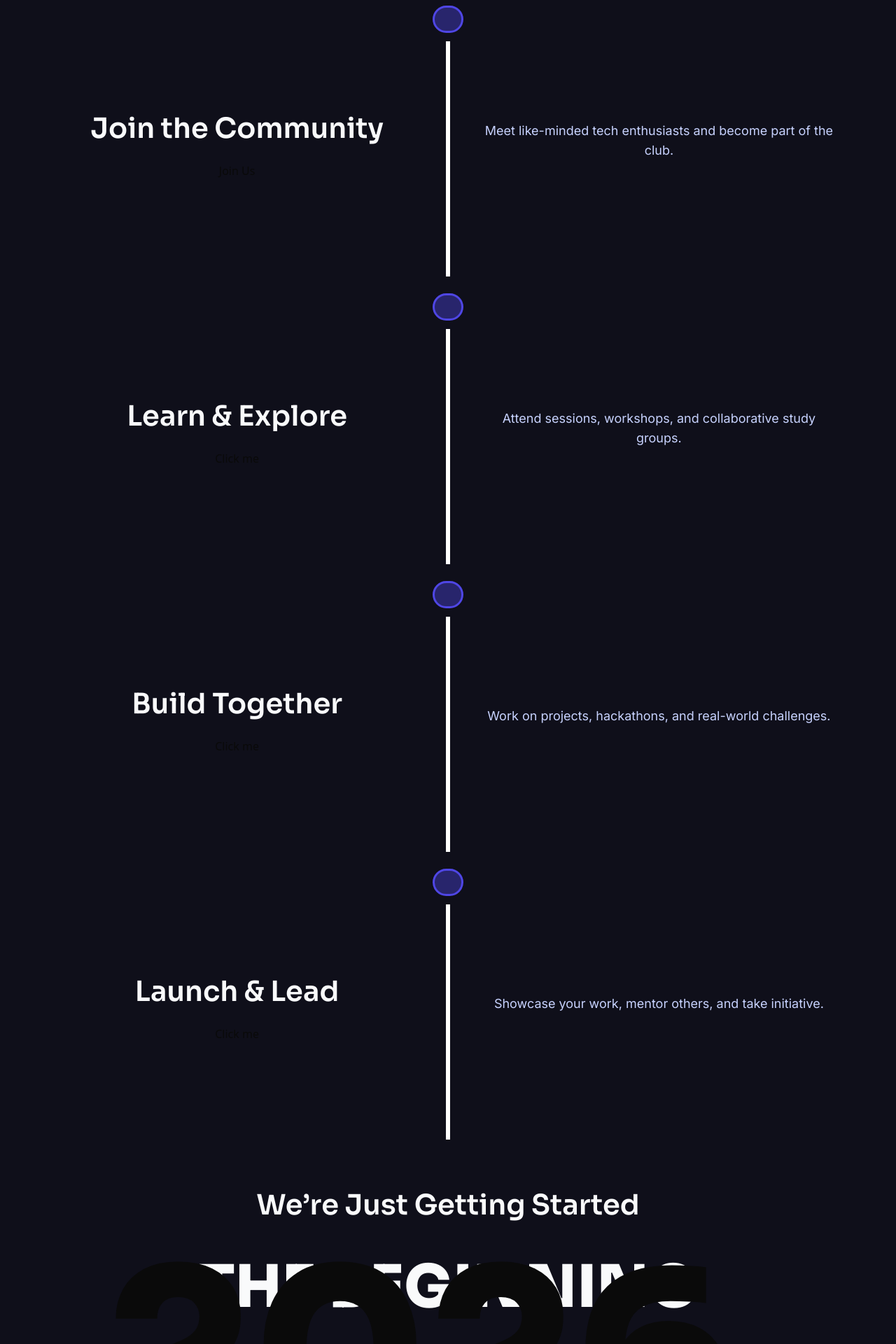
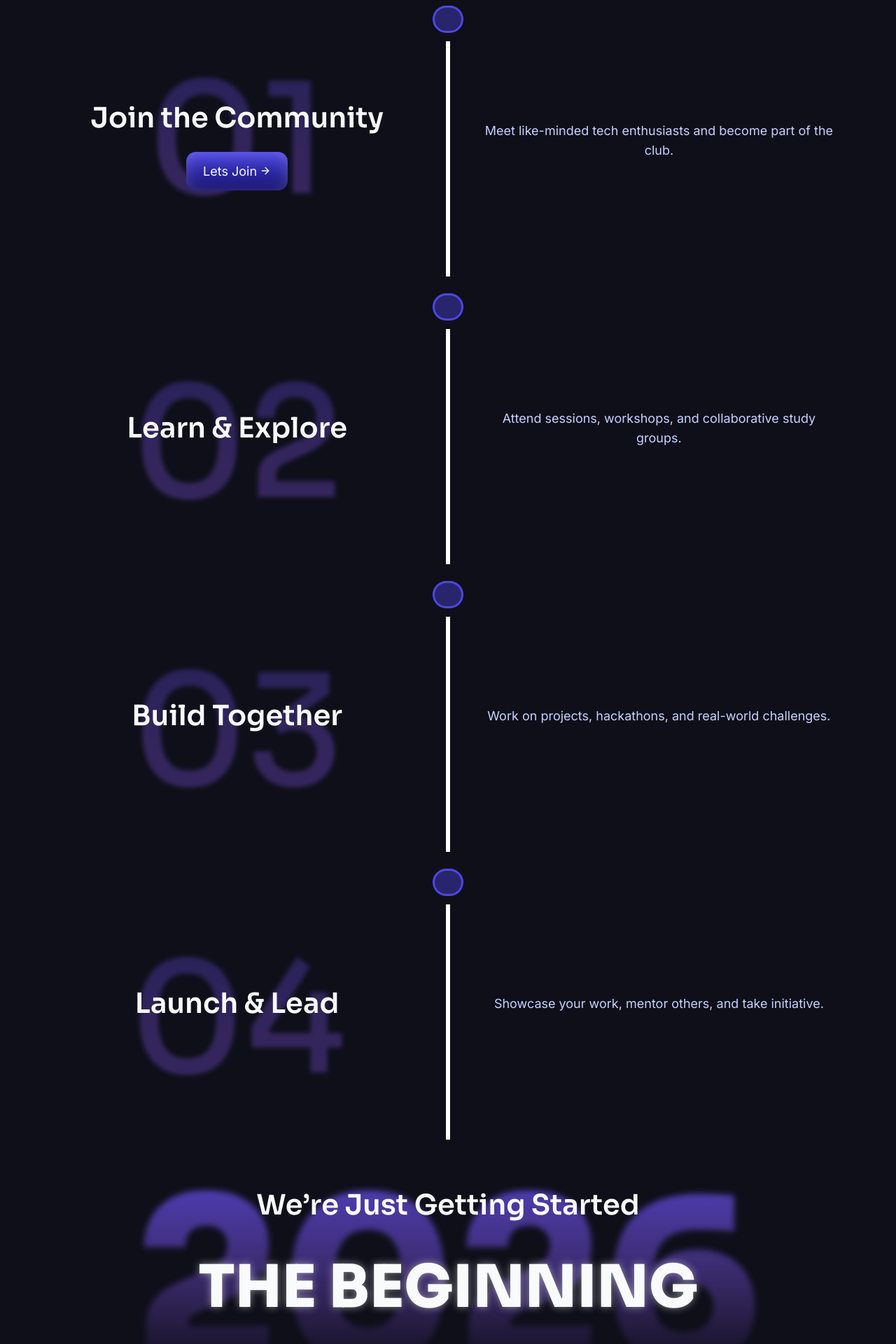
Before and after one commit to HridaySonawane/Coderush, a Next.js app: page / in a window 1280 px wide. Shown: the part 1780-3700 px from the top of the page at 70% size. Built offline with nearby package versions, Linux system fonts and the light colour scheme.

Commit message:
complete landing page design and initial design of about page

```diff
--- a/app/globals.css
+++ b/app/globals.css
@@ -166,6 +166,7 @@
   --font-inter: "Inter, sans-serif";
   --inset-shadow-badge: inset 0 1px 24px 2px var(--color-primary);
   --inset-shadow-button: inset 0 0px 24px 0px #f9fafb30;
+  --inset-shadow-card-icon: inset 0 0px 8px 0px #8b5cf690;
   --inset-shadow-button-secondary: inset 0 0px 24px 0px var(--color-primary);
   --inset-shadow-aboutbox: inset 0 0 32px 0px rgba(139, 92, 246, 0.5);
   --inset-shadow-difference: inset 0 0 20px 4px var(--color-primary);
--- a/components/Button.tsx
+++ b/components/Button.tsx
@@ -9,12 +9,12 @@ const Button = ({
   variant: "primary" | "secondary";
 }) => {
   return variant === "primary" ? (
-    <button className="w-fit h-fit flex justify-center items-center gap-1 px-3.5 py-6 bg-linear-to-b from-primary form-[-15%] to-[#151073] to-93% text-text-primary font-sora font-medium rounded-xl inset-shadow-button">
+    <button className="w-fit h-fit flex justify-center items-center gap-1 py-3.5 px-6 bg-linear-to-b from-primary form-[-15%] to-[#151073] to-93% text-text-primary font-inter text-[18px] rounded-xl inset-shadow-button z-1">
       {text}
       <ArrowRight size={16} />
     </button>
   ) : (
-    <button className="w-fit h-fit flex justify-center items-center gap-1 px-3.5 py-6 text-text-primary font-sora font-medium rounded-xl inset-shadow-button-secondary border-3 border-primary">
+    <button className="w-fit h-fit flex justify-center items-center gap-1 py-3.5 px-6 text-text-primary font-sora font-medium rounded-xl inset-shadow-button-secondary border-3 border-primary">
       {text}
       <ArrowRight size={16} />
     </button>
--- a/components/Card.tsx
+++ b/components/Card.tsx
@@ -12,7 +12,7 @@ const Card = ({
 }) => {
   return (
     <div className="w-fit h-full bg-[#05050A] rounded-2xl flex flex-col justify-start items-start gap-8 p-6 pb-8">
-      <div className="flex justify-center items-center p-3 gap-2.5 w-14 h-14">
+      <div className="flex justify-center items-center p-3 gap-2.5 w-14 h-14 bg-linear-to-b from-[-45%] from-secondary to-primary/10 rounded-lg inset-shadow-card-icon">
         {Icon != undefined ? (
           <Icon size={20} color="#FFFFFF" />
         ) : (
--- a/components/Landing/CTA.tsx
+++ b/components/Landing/CTA.tsx
@@ -3,14 +3,14 @@ import React from "react";
 const CTA = () => {
   return (
     <div className="relative w-full h-fit flex flex-col justify-center items-center gap-6 px-12">
-      <p className="absolute top-0 bottom-14.25 right-21.75 left-21.75 w-fit h-fit font-sora font-extrabold text-[328px]">
+      <p className="absolute top-0 m-auto bottom-14.25 right-0 left-0 w-full h-fit font-sora font-extrabold text-[328px] text-center bg-clip-text text-transparent bg-linear-to-t from-secondary from-42% to-primary blur-xs mask-alpha mask-b-from-black mask-b-from-0% mask-b-to-transparent mask-b-to-75%">
         2026
       </p>
-      <h2 className="w-fit h-fit font-sora font-semibold text-[40px] text-text-primary">
+      <h2 className="w-fit h-fit font-sora font-semibold text-[40px] text-text-primary z-1">
         We’re Just Getting Started
       </h2>
-      <div className="w-full h-fit flex flex-col items-center justify-center gap-6">
-        <h1 className="w-fit h-fit font-sora font-extrabold text-[84px] text-text-primary uppercase">
+      <div className="w-full h-fit flex flex-col items-center justify-center gap-6 z-1">
+        <h1 className="w-fit h-fit font-sora font-extrabold text-[84px] text-text-primary uppercase text-shadow-[0_0px_12px_rgba(247,249,250,0.5)]">
           the Beginning
         </h1>
         <p className="w-fit h-fit font-inter text-2xl text-text-secondary text-center">
--- a/components/Landing/Mission.tsx
+++ b/components/Landing/Mission.tsx
@@ -1,4 +1,3 @@
-import { title } from "process";
 import React from "react";
 import Card from "../Card";
 
--- a/components/Landing/Timeline.tsx
+++ b/components/Landing/Timeline.tsx
@@ -37,6 +37,7 @@ const Timeline = () => {
       {steps.map((step, index) => (
         <TimelineStep
           key={index}
+          step={index+1}
           title={step.title}
           description={step.description}
           button={step.button}
--- a/components/TimelineStep.tsx
+++ b/components/TimelineStep.tsx
@@ -1,22 +1,26 @@
 import React from "react";
+import Button from "./Button";
 
 const TimelineStep = ({
   title,
   description,
   button,
+  step
 }: {
   title: string;
   description: string;
   button: boolean;
+  step: number
 }) => {
   return (
     <div className="w-full h-fit flex justify-center items-center gap-2.5">
       {/* Heading */}
-      <div className="flex flex-col w-full h-fit justify-center items-center gap-2.5">
-        <h2 className="w-fit h-fit font-sora font-semibold text-[40px] text-text-primary rounded-md p-2 text-center">
+      <div className="relative flex flex-col w-full h-fit justify-center items-center gap-2.5">
+        <p className="absolute top-15.5 bottom-15.25 right-24.5 left-24.75 m-auto w-fit h-fit font-sora font-medium text-[220px] bg-clip-text text-transparent bg-linear-to-t from-secondary from-42% to-primary blur-[3px] opacity-30">0{step}</p>
+        <h2 className="w-fit h-fit font-sora font-semibold text-[40px] text-text-primary rounded-md p-2 text-center z-1">
           {title}
         </h2>
-        {button == true ? <button>Join Us</button> : <button>Click me</button>}
+        {button == true ? <Button text="Lets Join" variant="primary"/> : null}
       </div>
 
       {/* Progress Bar */}
```
